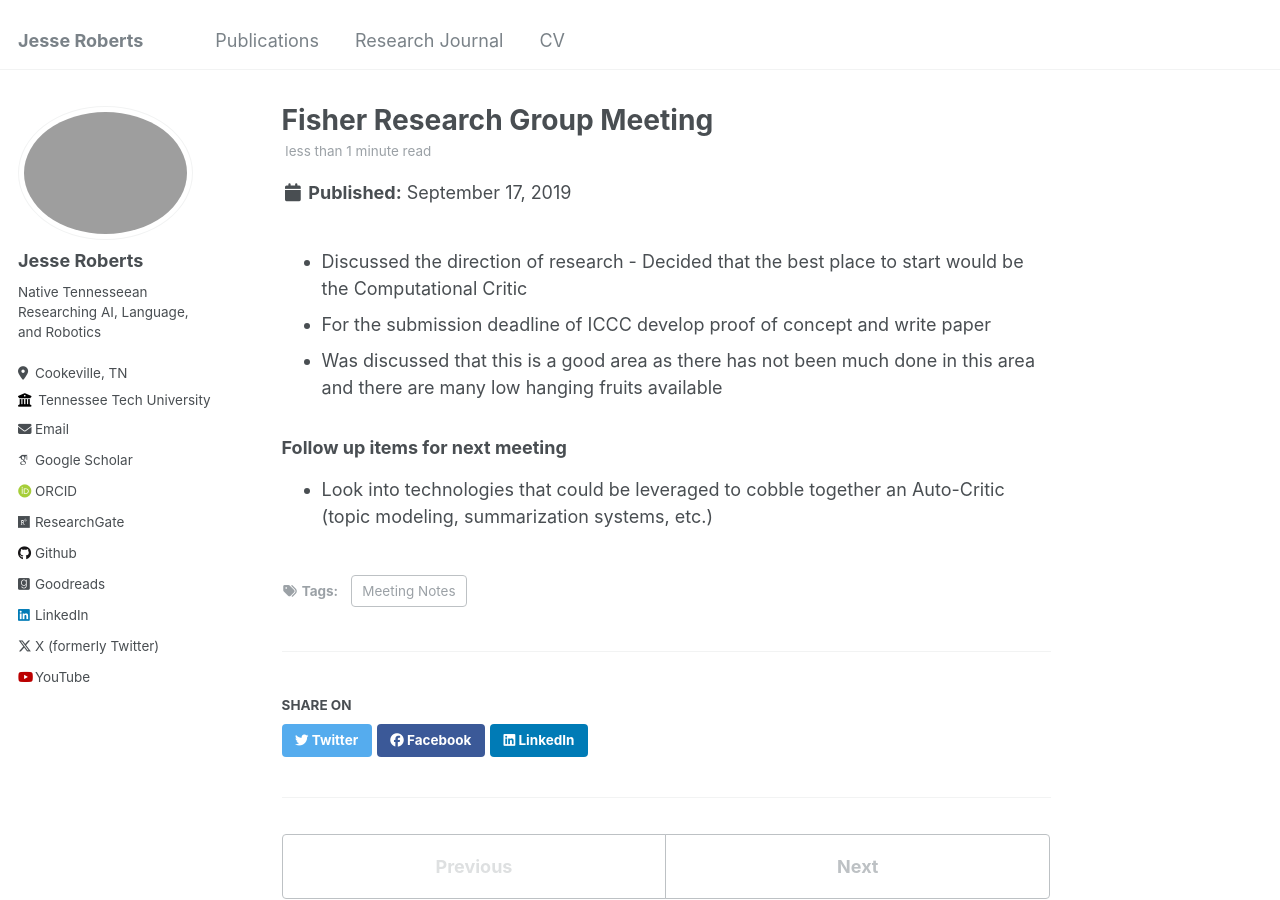
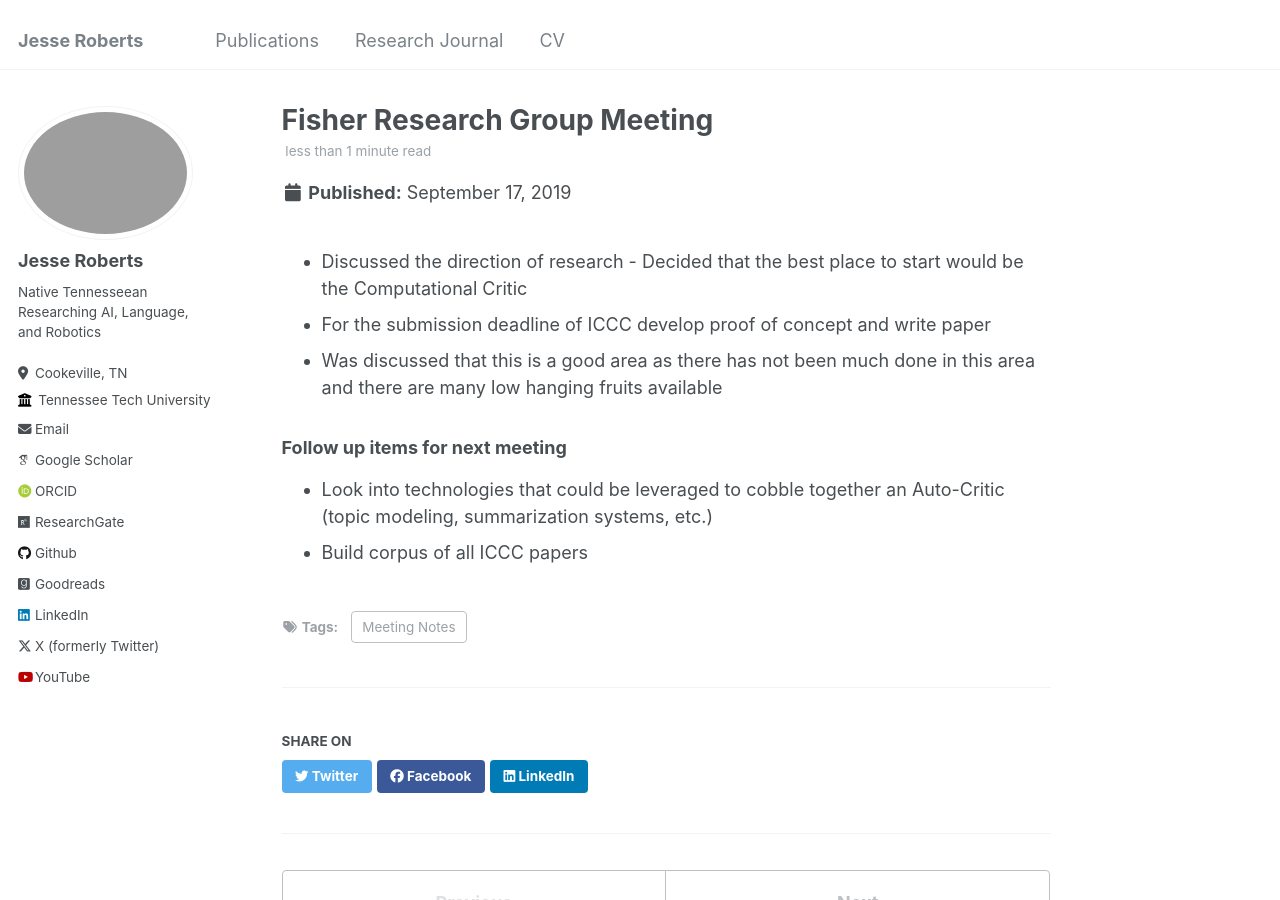
Before and after one commit to JesseTNRoberts/JesseTNRoberts.github.io, a Jekyll site: the page built from _posts/2019-09-17-MeetingNotesFisher.md, in a window 1280 px wide and 900 px high. Built offline with Jekyll 4.4.1, drawn with Linux system fonts in a browser that asks for light colours; some web fonts are replaced.

Commit message:
Update 2019-09-17-MeetingNotesFisher.md

```diff
--- a/_posts/2019-09-17-MeetingNotesFisher.md
+++ b/_posts/2019-09-17-MeetingNotesFisher.md
@@ -12,3 +12,4 @@ tags:
 
 ### Follow up items for next meeting
 - Look into technologies that could be leveraged to cobble together an Auto-Critic (topic modeling, summarization systems, etc.)
+- Build corpus of all ICCC papers
```
